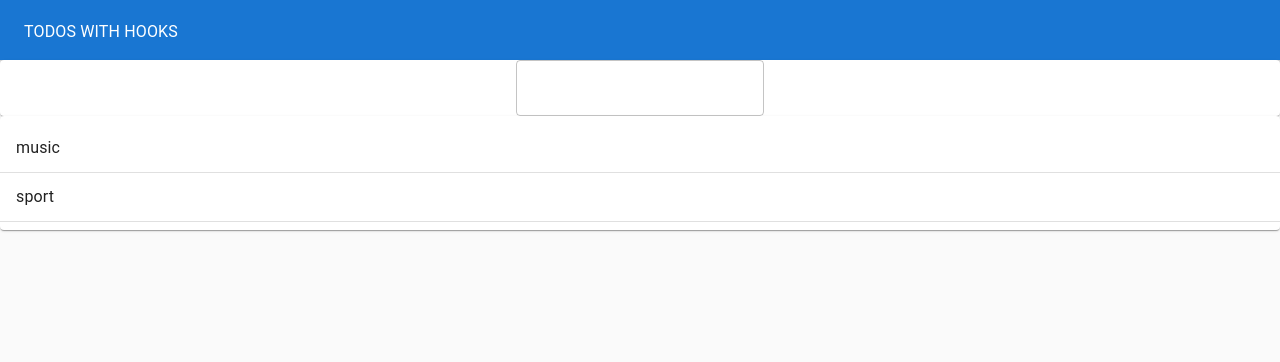
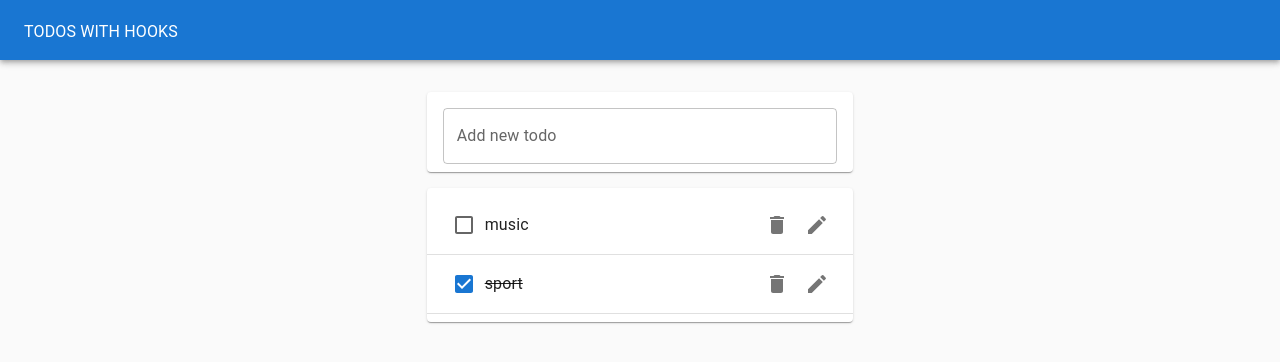
Before and after one commit to ehsansh/react-bootcamp, a React (Create React App) app: page / in a window 1280 px wide. Shown: the top 362 px of the page. Built offline with nearby package versions, Linux system fonts and the light colour scheme.

Commit message:
add todo component

```diff
--- a/package.json
+++ b/package.json
@@ -5,6 +5,7 @@
   "dependencies": {
     "@emotion/react": "^11.9.3",
     "@emotion/styled": "^11.9.3",
+    "@mui/icons-material": "^5.8.4",
     "@mui/material": "^5.8.6",
     "@testing-library/jest-dom": "^5.16.4",
     "@testing-library/react": "^13.2.0",
--- a/src/App.js
+++ b/src/App.js
@@ -1,4 +1,4 @@
-import './App.css';
+// import './App.css';
 import TodoApp from './TodoApp';
 
 function App() {
--- /dev/null
+++ b/src/Todo.js
@@ -0,0 +1,28 @@
+import React from 'react';
+import ListItem from '@mui/material/ListItem';
+import ListItemText from '@mui/material/ListItemText';
+import Checkbox from '@mui/material/Checkbox';
+import IconButton from '@mui/material/IconButton';
+import DeleteIcon from '@mui/icons-material/Delete';
+import EditIcon from '@mui/icons-material/Edit';
+import ListItemSecondaryAction from '@mui/material/ListItemSecondaryAction';
+export default function Todo({ task, completed }) {
+    return (
+        <ListItem>
+            <Checkbox tabIndex='-1' checked={completed} />
+            <ListItemText
+                style={{ textDecoration: completed ? 'line-through' : 'none' }}
+            >
+                {task}
+            </ListItemText>
+            <ListItemSecondaryAction>
+                <IconButton>
+                    <DeleteIcon />
+                </IconButton>
+                <IconButton>
+                    <EditIcon />
+                </IconButton>
+            </ListItemSecondaryAction>
+        </ListItem>
+    );
+}
--- a/src/TodoApp.js
+++ b/src/TodoApp.js
@@ -35,8 +35,16 @@ export default function TodoApp() {
                     <Typography color='inherit'>TODOS WITH HOOKS</Typography>
                 </Toolbar>
             </AppBar>
-            <TodoForm addTodo={addTodo} />
-            <TodoList todos={todos} />
+            <Grid
+                container
+                justifyContent='center'
+                style={{ marginTop: '1rem' }}
+            >
+                <Grid item xs={11} md={8} lg={4}>
+                    <TodoForm addTodo={addTodo} />
+                    <TodoList todos={todos} />
+                </Grid>
+            </Grid>
         </Paper>
     );
 }
--- a/src/TodoForm.js
+++ b/src/TodoForm.js
@@ -5,7 +5,7 @@ import useInputState from './hooks/useInputState';
 export default function TodoForm({ addTodo }) {
     const [value, handleChange, reset] = useInputState('');
     return (
-        <Paper>
+        <Paper style={{ margin: '1rem 0', padding: '0 1rem' }}>
             <form
                 onSubmit={e => {
                     e.preventDefault();
@@ -13,7 +13,13 @@ export default function TodoForm({ addTodo }) {
                     reset();
                 }}
             >
-                <TextField value={value} onChange={handleChange} />
+                <TextField
+                    value={value}
+                    onChange={handleChange}
+                    margin='normal'
+                    label='Add new todo'
+                    fullWidth
+                />
             </form>
         </Paper>
     );
--- a/src/TodoList.js
+++ b/src/TodoList.js
@@ -1,9 +1,9 @@
 import React from 'react';
 import Paper from '@mui/material/Paper';
 import List from '@mui/material/List';
-import ListItem from '@mui/material/ListItem';
-import ListItemText from '@mui/material/ListItemText';
+
 import Divider from '@mui/material/Divider';
+import Todo from './Todo';
 
 export default function TodoList(props) {
     return (
@@ -11,9 +11,11 @@ export default function TodoList(props) {
             <List>
                 {props.todos.map(todo => (
                     <>
-                        <ListItem>
-                            <ListItemText>{todo.task}</ListItemText>
-                        </ListItem>
+                        <Todo
+                            task={todo.task}
+                            key={todo.id}
+                            completed={todo.completed}
+                        />
                         <Divider />
                     </>
                 ))}
--- a/src/hooks/useInputState.js
+++ b/src/hooks/useInputState.js
@@ -1,6 +1,6 @@
 import { useState } from 'react';
 
-export default initialVal => {
+const useInputState = initialVal => {
     const [value, setValue] = useState(initialVal);
     const handleChange = e => {
         setValue(e.target.value);
@@ -10,3 +10,4 @@ export default initialVal => {
     };
     return [value, handleChange, reset];
 };
+export default useInputState;
```
Also changed, not shown: 1 other file (tests, documents, lock files or other folders).
